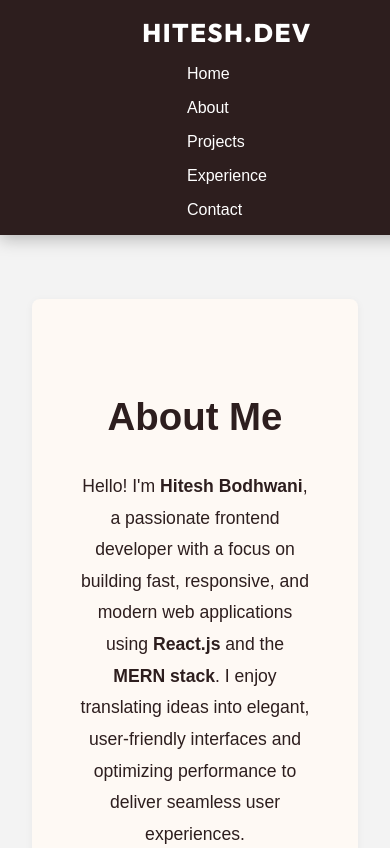
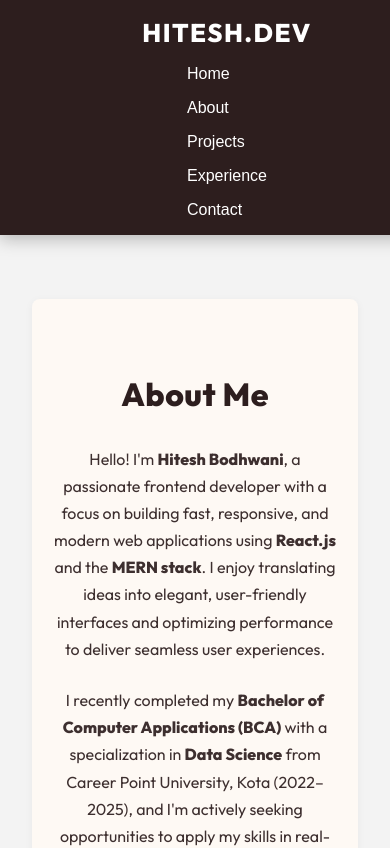
Before and after one commit to Hiteshbodhwani/PortfolioWebsite, a React (Create React App) app: page /about in a window 390 px wide. Shown: the top 848 px of the page. Built offline with nearby package versions, Linux system fonts and the light colour scheme.

Commit message:
Update About.css

```diff
--- a/src/components/StylingFiles/About.css
+++ b/src/components/StylingFiles/About.css
@@ -9,7 +9,9 @@
     font-size: 2.4rem;
     font-weight: 800;
     margin-bottom: 2rem;
+    font-family: 'Outfit', sans-serif;
     color: #2d1e1e;
+    letter-spacing: 0.5px;
   }
 
   .about-section p {
@@ -18,4 +20,22 @@
     max-width: 800px;
     margin: 0 auto 1.5rem auto;
     font-weight: 400;
+    font-family: 'Outfit', sans-serif;
+    color: #3d2f2f;
   }
+
+
+  @media screen and (max-width: 480px) {
+    .about-section {
+      padding: 3rem 1.2rem;
+    }
+
+    .about-section h1 {
+      font-size: 2rem;
+    }
+
+    .about-section p {
+      font-size: 1rem;
+      line-height: 1.7;
+    }
+  }
```
